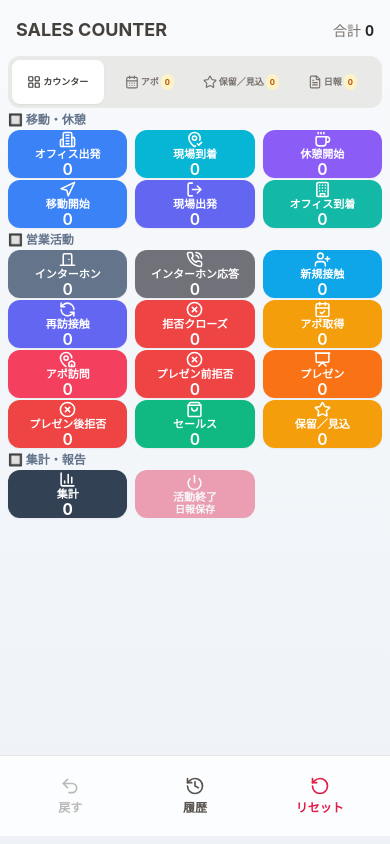
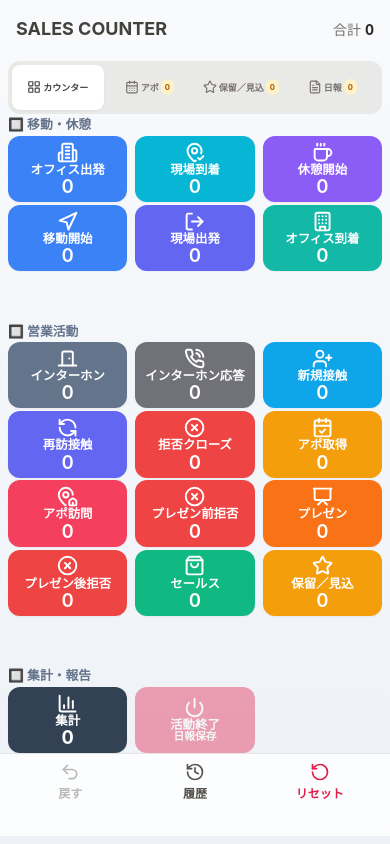
Before and after one commit to GridAtlas/SALES_COUNTER, a Next.js app: page / in a window 390 px wide. Built offline with nearby package versions, Linux system fonts and the light colour scheme.

Commit message:
feat: scale layout to modern phone aspect ratio

```diff
--- a/src/app/globals.css
+++ b/src/app/globals.css
@@ -48,3 +48,117 @@ body {
   font-variant-numeric: tabular-nums;
   font-feature-settings: 'tnum';
 }
+
+/*
+ * 現代的なスマートフォンの基準フレーム: 360 × 800（20:9）。
+ * 短い画面では viewport 高を優先し、より縦長の画面では基準比率を維持する。
+ */
+.app-frame {
+  width: min(100vw, 28rem);
+  height: 100dvh;
+  max-height: 62.22rem;
+  margin-inline: auto;
+  container-name: app-frame;
+  container-type: size;
+}
+
+@media (max-aspect-ratio: 9 / 20) and (max-width: 28rem) {
+  .app-frame {
+    height: auto;
+    aspect-ratio: 9 / 20;
+  }
+}
+
+.app-header {
+  height: 48px;
+  height: clamp(44px, 6.4cqh, 56px);
+  flex: 0 0 auto;
+  padding-block: clamp(0.35rem, 0.9cqh, 0.65rem);
+}
+
+.app-tabs {
+  height: 50px;
+  height: clamp(48px, 6.4cqh, 56px);
+  flex: 0 0 auto;
+}
+
+.app-bottom-bar {
+  height: 76px;
+  height: clamp(72px, 10cqh, 88px);
+  flex: 0 0 auto;
+}
+
+.counter-frame {
+  display: flex;
+  flex: 1 1 0%;
+  min-height: 0;
+  flex-direction: column;
+  justify-content: space-between;
+  padding-inline: 0.5rem;
+}
+
+.counter-section {
+  display: grid;
+  row-gap: 3px;
+  row-gap: clamp(2px, 0.35cqh, 5px);
+}
+
+.counter-section-title {
+  color: #64748b;
+  font-size: 12px;
+  font-size: clamp(12px, 1.55cqh, 14px);
+  font-weight: 700;
+  line-height: 1.15;
+}
+
+.counter-button-grid {
+  display: grid;
+  min-height: 0;
+  grid-template-columns: repeat(3, minmax(0, 1fr));
+  column-gap: 0.5rem;
+  row-gap: 3px;
+  row-gap: clamp(2px, 0.35cqh, 5px);
+}
+
+.counter-button-grid--movement {
+  grid-template-rows: repeat(2, clamp(44px, 8cqh, 68px));
+}
+
+.counter-button-grid--sales {
+  grid-template-rows: repeat(4, clamp(44px, 8cqh, 68px));
+}
+
+.counter-button-grid--report {
+  grid-template-rows: clamp(44px, 8cqh, 68px);
+}
+
+.counter-action-button {
+  width: 100%;
+  height: 100%;
+  min-height: 44px;
+}
+
+.counter-action-icon {
+  width: 17px;
+  height: 17px;
+  width: clamp(17px, 2.55cqh, 23px);
+  height: clamp(17px, 2.55cqh, 23px);
+}
+
+.counter-action-label {
+  font-size: 11px;
+  font-size: clamp(11px, 1.5cqh, 13px);
+  line-height: 1.15;
+}
+
+.counter-action-count {
+  font-size: 16px;
+  font-size: clamp(16px, 2.3cqh, 21px);
+  line-height: 1;
+}
+
+.counter-action-note {
+  font-size: 10px;
+  font-size: clamp(10px, 1.3cqh, 12px);
+  line-height: 1;
+}
--- a/src/app/layout.tsx
+++ b/src/app/layout.tsx
@@ -23,7 +23,7 @@ export default function RootLayout({
   return (
     <html lang="ja">
       <body>
-        <main className="max-w-md mx-auto min-h-dvh flex flex-col safe-top safe-bottom">
+        <main className="app-frame flex flex-col safe-top safe-bottom">
           {children}
         </main>
       </body>
--- a/src/app/page.tsx
+++ b/src/app/page.tsx
@@ -280,10 +280,10 @@ export default function HomePage() {
       />
 
       {activeView === 'counter' ? (
-        <div className="grid flex-1 content-start grid-cols-3 gap-x-2 gap-y-0.5 px-2">
-          <h2 className="col-span-3 text-xs font-bold leading-4 text-slate-500">
-            🔲 移動・休憩
-          </h2>
+        <div className="counter-frame">
+          <section className="counter-section">
+            <h2 className="counter-section-title">🔲 移動・休憩</h2>
+            <div className="counter-button-grid counter-button-grid--movement">
               {ACTIVITIES.slice(0, 6).map((def) => (
                 <ActivityButton
                   key={def.type}
@@ -292,10 +292,12 @@ export default function HomePage() {
                   onTap={() => handleTap(def.type)}
                 />
               ))}
+            </div>
+          </section>
 
-          <h2 className="col-span-3 mt-0.5 text-xs font-bold leading-4 text-slate-500">
-            🔲 営業活動
-          </h2>
+          <section className="counter-section">
+            <h2 className="counter-section-title">🔲 営業活動</h2>
+            <div className="counter-button-grid counter-button-grid--sales">
               {ACTIVITIES.slice(6).map((def) => (
                 <ActivityButton
                   key={def.type}
@@ -304,15 +306,22 @@ export default function HomePage() {
                   onTap={() => handleTap(def.type)}
                 />
               ))}
+            </div>
+          </section>
 
-          <h2 className="col-span-3 mt-0.5 text-xs font-bold leading-4 text-slate-500">
-            🔲 集計・報告
-          </h2>
-          <SummaryButton totalCount={total} onTap={() => setShowSummary(true)} />
+          <section className="counter-section">
+            <h2 className="counter-section-title">🔲 集計・報告</h2>
+            <div className="counter-button-grid counter-button-grid--report">
+              <SummaryButton
+                totalCount={total}
+                onTap={() => setShowSummary(true)}
+              />
               <ActivityEndButton
                 disabled={todaysActivities.length === 0}
                 onTap={() => setShowActivityEnd(true)}
               />
+            </div>
+          </section>
         </div>
       ) : activeView === 'appointments' ? (
         <AppointmentList appointments={appointments} hydrated={hydrated} />
--- a/src/components/ActivityButton.tsx
+++ b/src/components/ActivityButton.tsx
@@ -68,7 +68,7 @@ export function ActivityButton({ def, count, onTap }: Props) {
       onClick={handleTap}
       className={[
         'tap-target relative flex flex-col items-center justify-center',
-        'h-12 rounded-xl px-1 py-0 shadow-sm select-none',
+        'counter-action-button rounded-xl px-1 py-0 shadow-sm select-none',
         `bg-${color}-500 active:bg-${color}-600`,
         'text-white font-semibold',
         'transition-transform duration-150',
@@ -76,9 +76,9 @@ export function ActivityButton({ def, count, onTap }: Props) {
       ].join(' ')}
       aria-label={def.label}
     >
-      <Icon size={17} strokeWidth={2.2} />
-      <span className="text-[11px] leading-tight whitespace-nowrap">{def.label}</span>
-      <span className="num text-base leading-none">{count}</span>
+      <Icon size={22} strokeWidth={2.2} className="counter-action-icon" />
+      <span className="counter-action-label whitespace-nowrap">{def.label}</span>
+      <span className="counter-action-count num">{count}</span>
     </button>
   );
 }
--- a/src/components/ActivityEndButton.tsx
+++ b/src/components/ActivityEndButton.tsx
@@ -13,14 +13,14 @@ export function ActivityEndButton({ disabled, onTap }: Props) {
       type="button"
       onClick={onTap}
       disabled={disabled}
-      className="tap-target flex h-12 flex-col items-center justify-center rounded-xl bg-rose-600 px-1 py-0 text-white shadow-sm active:bg-rose-700 disabled:opacity-40"
+      className="counter-action-button tap-target flex flex-col items-center justify-center rounded-xl bg-rose-600 px-1 py-0 text-white shadow-sm active:bg-rose-700 disabled:opacity-40"
       aria-label="活動終了"
     >
-      <Power size={17} strokeWidth={2.2} />
-      <span className="whitespace-nowrap text-[11px] font-semibold leading-tight">
+      <Power size={22} strokeWidth={2.2} className="counter-action-icon" />
+      <span className="counter-action-label whitespace-nowrap font-semibold">
         活動終了
       </span>
-      <span className="text-[10px] font-bold leading-none">日報保存</span>
+      <span className="counter-action-note font-bold">日報保存</span>
     </button>
   );
 }
--- a/src/components/BottomBar.tsx
+++ b/src/components/BottomBar.tsx
@@ -11,7 +11,7 @@ interface Props {
 
 export function BottomBar({ disableUndo, onUndo, onReset }: Props) {
   return (
-    <div className="mt-auto grid grid-cols-3 gap-2 p-3 border-t border-stone-200 bg-white/80 backdrop-blur">
+    <div className="app-bottom-bar mt-auto grid grid-cols-3 gap-2 border-t border-stone-200 bg-white/80 px-3 backdrop-blur">
       <button
         type="button"
         onClick={onUndo}
--- a/src/components/Header.tsx
+++ b/src/components/Header.tsx
@@ -6,7 +6,7 @@ interface Props {
 
 export function Header({ totalCount }: Props) {
   return (
-    <header className="px-4 pt-2 pb-3 flex items-baseline justify-between">
+    <header className="app-header flex items-baseline justify-between px-4">
       <h1 className="text-lg font-bold text-stone-700">SALES COUNTER</h1>
       <div className="text-sm text-stone-500">
         合計 <span className="num font-bold text-stone-800">{totalCount}</span>
--- a/src/components/SummaryButton.tsx
+++ b/src/components/SummaryButton.tsx
@@ -12,14 +12,14 @@ export function SummaryButton({ totalCount, onTap }: Props) {
     <button
       type="button"
       onClick={onTap}
-      className="tap-target flex h-12 flex-col items-center justify-center rounded-xl bg-slate-700 px-1 py-0 text-white shadow-sm active:bg-slate-800"
+      className="counter-action-button tap-target flex flex-col items-center justify-center rounded-xl bg-slate-700 px-1 py-0 text-white shadow-sm active:bg-slate-800"
       aria-label="集計"
     >
-      <BarChart3 size={17} strokeWidth={2.2} />
-      <span className="whitespace-nowrap text-[11px] font-semibold leading-tight">
+      <BarChart3 size={22} strokeWidth={2.2} className="counter-action-icon" />
+      <span className="counter-action-label whitespace-nowrap font-semibold">
         集計
       </span>
-      <span className="num text-base font-bold leading-none">{totalCount}</span>
+      <span className="counter-action-count num font-bold">{totalCount}</span>
     </button>
   );
 }
--- a/src/components/ViewTabs.tsx
+++ b/src/components/ViewTabs.tsx
@@ -34,7 +34,7 @@ export function ViewTabs({
 
   return (
     <div
-      className="mx-2 mb-1 grid grid-cols-4 rounded-xl bg-stone-200/80 p-1"
+      className="app-tabs mx-2 mb-1 grid grid-cols-4 rounded-xl bg-stone-200/80 p-1"
       role="tablist"
       aria-label="画面切り替え"
     >
```
Also changed, not shown: 1 other file (tests, documents, lock files or other folders). Lines whose indentation alone changed are shown as unchanged.
